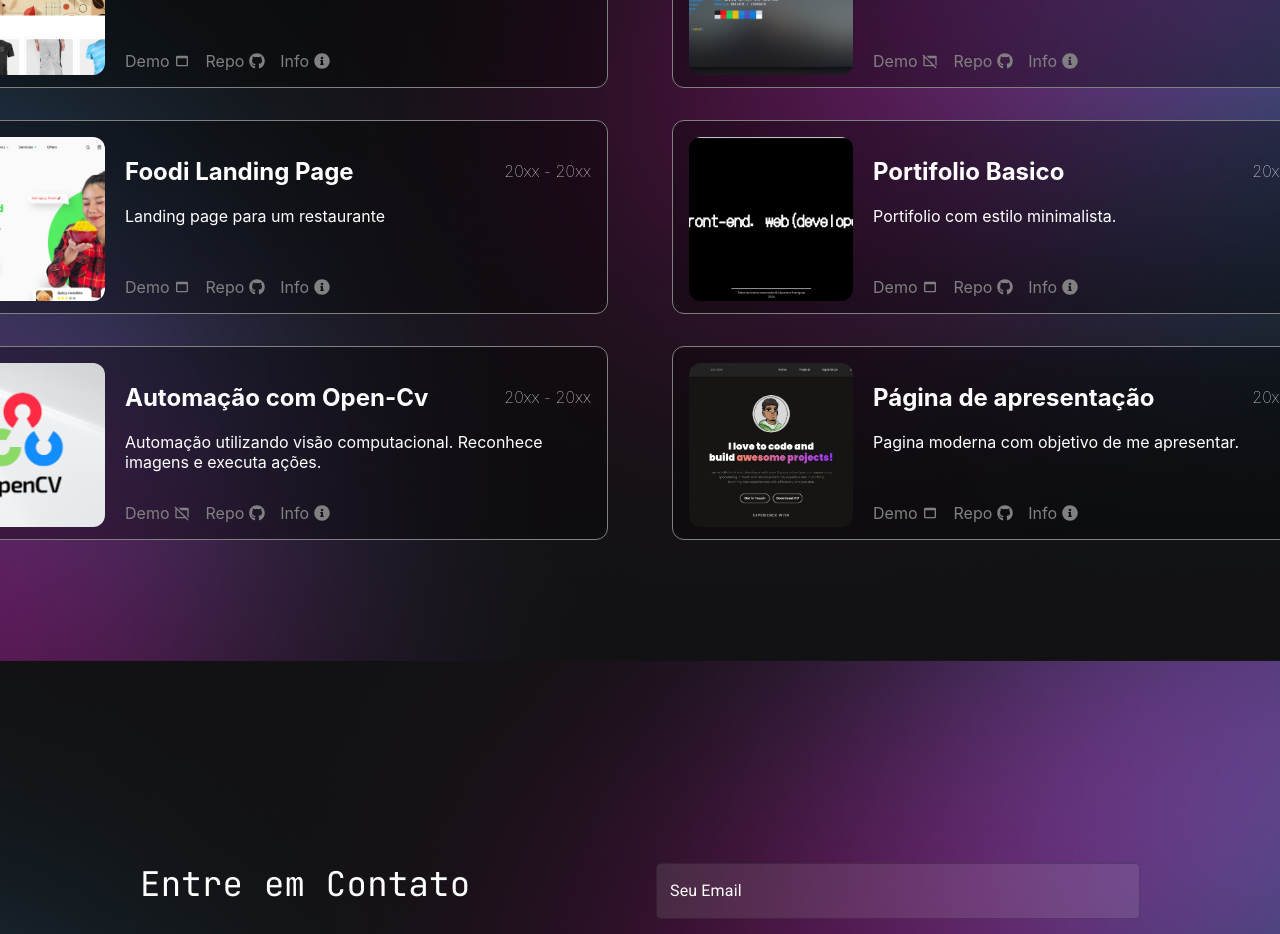
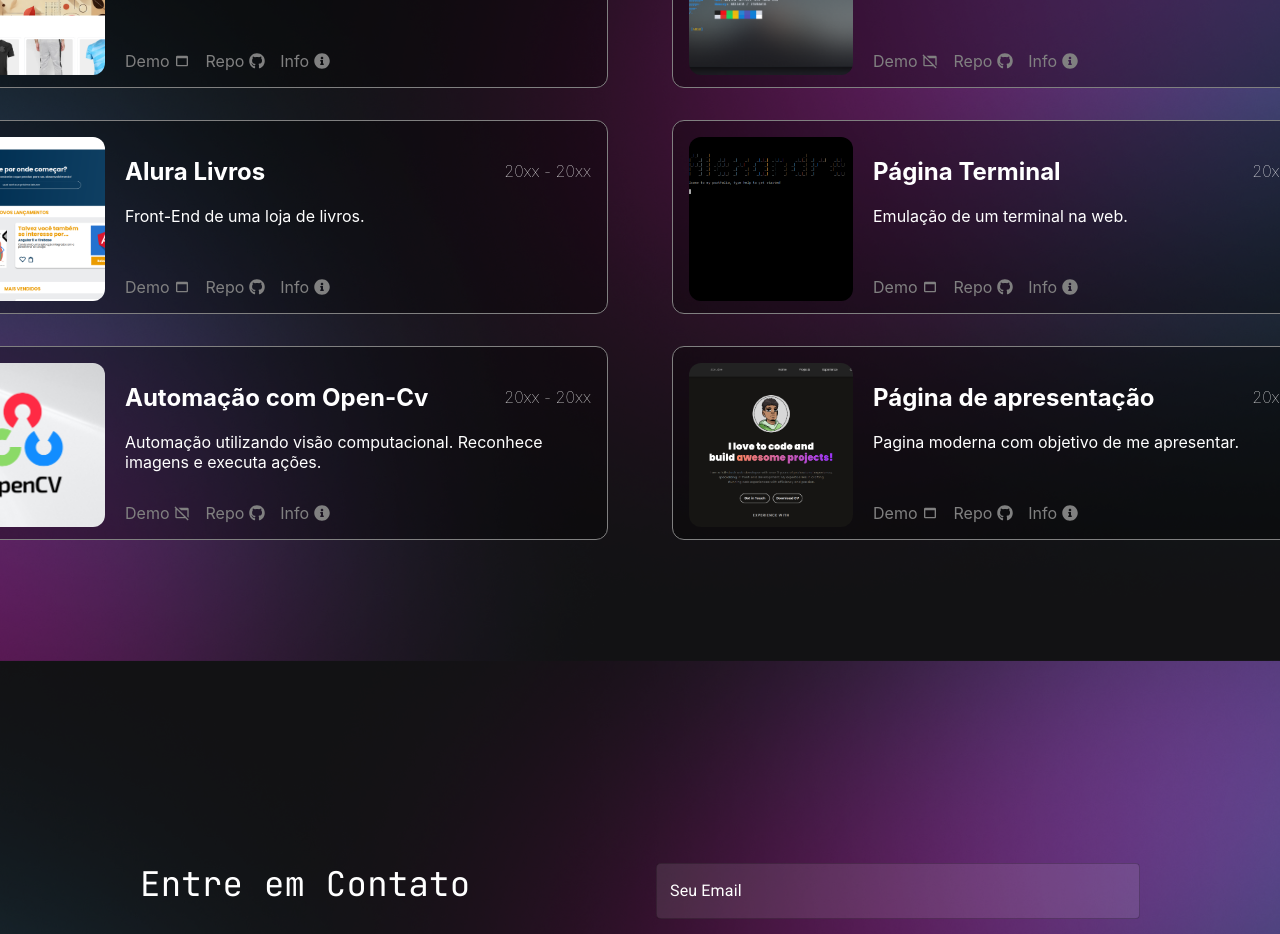
Before and after one commit to ardszsantos/portifolio, a React (Create React App) app: page / in a window 1280 px wide. Shown: the part 2980-3914 px from the top of the page. Built offline with nearby package versions, Linux system fonts and the light colour scheme.

Commit message:
feat: updated the projects

```diff
--- a/src/components/projectCard.js
+++ b/src/components/projectCard.js
@@ -60,6 +60,7 @@ const ProjectCard = ({ imgUrl, title, description, iconComponent, gitUrl, pageUr
           </div>
           <div>
             <h4>Detailed Description:</h4>
+            <p>Lorem ipsum dolor sit amet consectetur adipisicing elit. Unde, voluptate tempora sed ad eaque facere laudantium? Inventore cupiditate sint, eligendi quibusdam quidem odio nostrum? Autem, odio vel. Non, expedita facere.</p>
           </div>
         </div>
       </Modal>
--- a/src/i18n.js
+++ b/src/i18n.js
@@ -42,14 +42,14 @@ const resources = {
       "projects_title": "> projects_",
       "project1_title": "camisasTop - Store",
       "project1_description": "Full-Stack E-Commerce Store, made to sell any product.",
-      "project2_title": "Foodi Landing Page",
-      "project2_description": "Landing page for a restaurant.",
+      "project2_title": "Alura Books",
+      "project2_description": "Front end for an E-Book Store.",
       "project3_title": "Open-Cv Automation",
       "project3_description": "Automation using computer vision. Recognizes images and executes actions.",
       "project4_title": "DuellJJ - Custom Theme",
       "project4_description": "Custom zsh theme for my kitty-terminal",
-      "project5_title": "Basic Portfolio",
-      "project5_description": "Minimalist style portfolio.",
+      "project5_title": "Terminal Page",
+      "project5_description": "Web-Terminal.",
       "project6_title": "Presentation Page",
       "project6_description": "Modern website made to present myself.",
 
@@ -111,14 +111,14 @@ const resources = {
       "projects_title": "> projetos_",
       "project1_title": "camisasTop - Loja",
       "project1_description": "Loja online Full-Stack, feita para a veda de qualquer produto.",
-      "project2_title": "Foodi Landing Page",
-      "project2_description": "Landing page para um restaurante",
+      "project2_title": "Alura Livros",
+      "project2_description": "Front-End de uma loja de livros.",
       "project3_title": "Automação com Open-Cv",
       "project3_description": "Automação utilizando visão computacional. Reconhece imagens e executa ações.",
       "project4_title": "DuellJJ - Tema Custom",
       "project4_description": "Tema de customização para o meu terminal",
-      "project5_title": "Portifolio Basico",
-      "project5_description": "Portifolio com estilo minimalista.",
+      "project5_title": "Página Terminal",
+      "project5_description": "Emulação de um terminal na web.",
       "project6_title": "Página de apresentação",
       "project6_description": "Pagina moderna com objetivo de me apresentar.",
 
--- a/src/pages/MUIcontact.js
+++ b/src/pages/MUIcontact.js
@@ -6,8 +6,8 @@ const ContactSection = (props) => {
   const { t } = useTranslation();
 
   return (
-    <Box {...props} id="contact" sx={{ padding: '40px', maxWidth: '1000px', margin: '15em auto 10em', overflow: 'hidden' }}>
-      <Grid container spacing={4} id="contato" justifyContent="center">
+    <Box {...props} id="contato" sx={{ padding: '40px', maxWidth: '1000px', margin: '15em auto 10em', overflow: 'hidden' }}>
+      <Grid container spacing={4} id="contact" justifyContent="center">
         <Grid item xs={12} md={6} display="flex" flexDirection="column" gap="10px" alignItems="left">
           <Typography variant="h4" gutterBottom color="white" sx={{ margin: '0 0 1em 0', fontFamily: 'Jetbrains MONO'}}>
             {t('contact_title')}
--- a/src/pages/projects.js
+++ b/src/pages/projects.js
@@ -7,23 +7,23 @@ import { MdOutlineWebAssetOff, MdOutlineWebAsset } from "react-icons/md";
 import { techIcons1, techIcons2, techIcons3, iconColors1, iconColors2, iconColors3, techIcons4, iconColors4, techIcons5, iconColors5, techIcons6, iconColors6 } from '../components/techStack';
 import opencvImg from '../assets/images/OPENCV.png'
 import dueljj from '../assets/images/duelljjCUstom.png'
-import minimalPortImg from '../assets/images/minimalport.png'
+import terminalEmul from '../assets/images/terminal.png'
 import presentationImg from '../assets/images/presentationImg.png'
-import foodiLanding from '../assets/images/foodiLanding.png'
+import aluraLanding from '../assets/images/aluraLanding.png'
 
 const ProjectsSection = (props) => {
   const { t } = useTranslation();
   const noWebIcon = <MdOutlineWebAssetOff />;
   const webIcon = <MdOutlineWebAsset />;
   const project1GitUrl = 'https://github.com/ardszsantos/ecommerce-store';
-  const project2GitUrl = 'https://github.com/ardszsantos/foodi-tailwindreact';
+  const project2GitUrl = 'https://github.com/ardszsantos/aluralivros';
   const project3GitUrl = 'https://github.com/ardszsantos/CV-Macro';
   const project4GitUrl = 'https://github.com/ardszsantos/dueljj-custom';
-  const project5GitUrl = 'https://github.com/ardszsantos/ards-port';
+  const project5GitUrl = 'https://github.com/ardszsantos/terminal-html';
   const project6GitUrl = 'https://github.com/ardszsantos/presentation-page';
   const project1Demo = 'https://fredbola.com.br';
-  const project2Demo = 'https://ardszsantos.github.io/foodi-tailwindreact/';
-  const project5Demo = 'https://ards-port.vercel.app/';
+  const project2Demo = 'https://ardszsantos.github.io/aluralivros/';
+  const project5Demo = 'https://ardszsantos.github.io/terminal-html/';
   const project6Demo = 'https://ardszsantos.github.io/presentation-page/';
 
   return (
@@ -43,7 +43,7 @@ const ProjectsSection = (props) => {
               iconColors={iconColors1}
             />
             <ProjectCard
-              imgUrl={foodiLanding}
+              imgUrl={aluraLanding}
               title={t('project2_title')}
               description={t('project2_description')}
               iconComponent={webIcon}
@@ -73,7 +73,7 @@ const ProjectsSection = (props) => {
               iconColors={iconColors4}
             />
             <ProjectCard
-              imgUrl={minimalPortImg}
+              imgUrl={terminalEmul}
               title={t('project5_title')}
               description={t('project5_description')}
               iconComponent={webIcon}
```
Also changed, not shown: src/assets/images/aluraLanding.png (added), src/assets/images/terminal.png (added).
